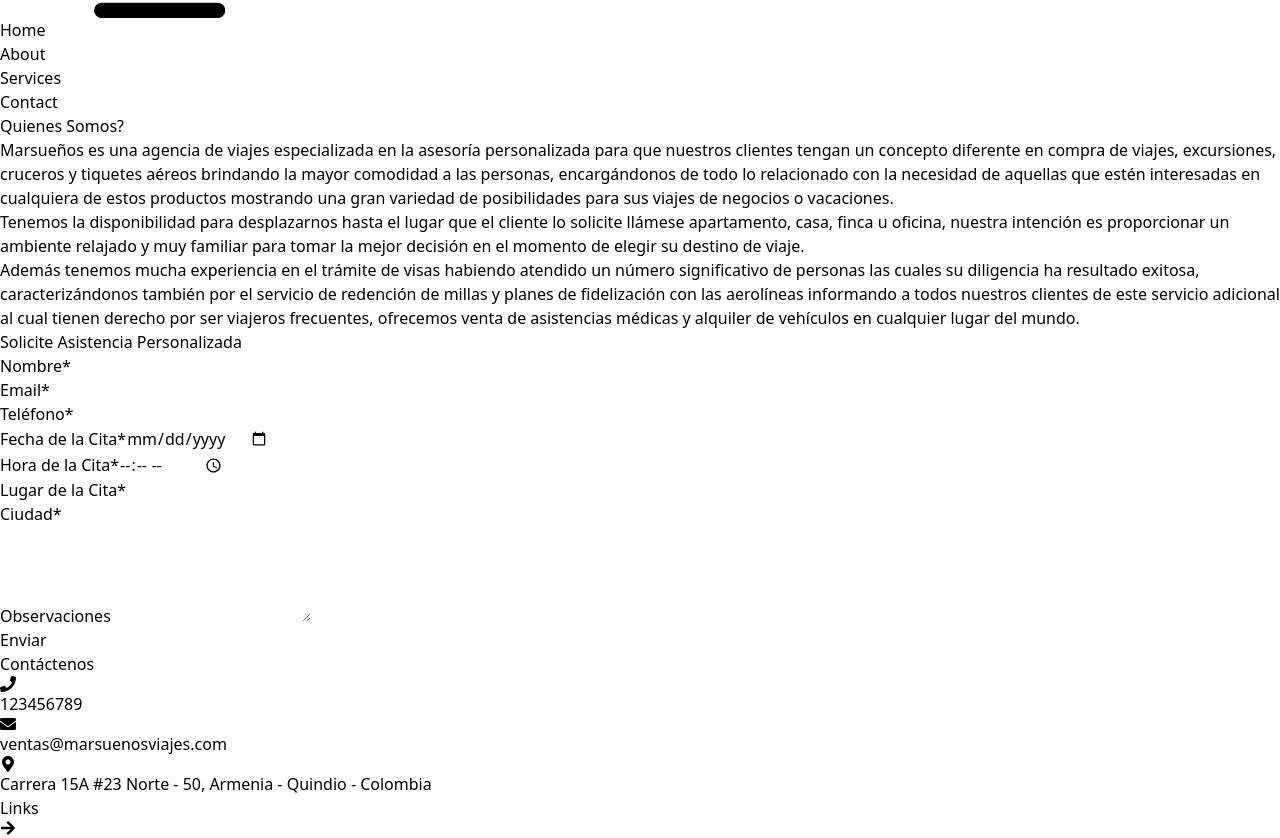
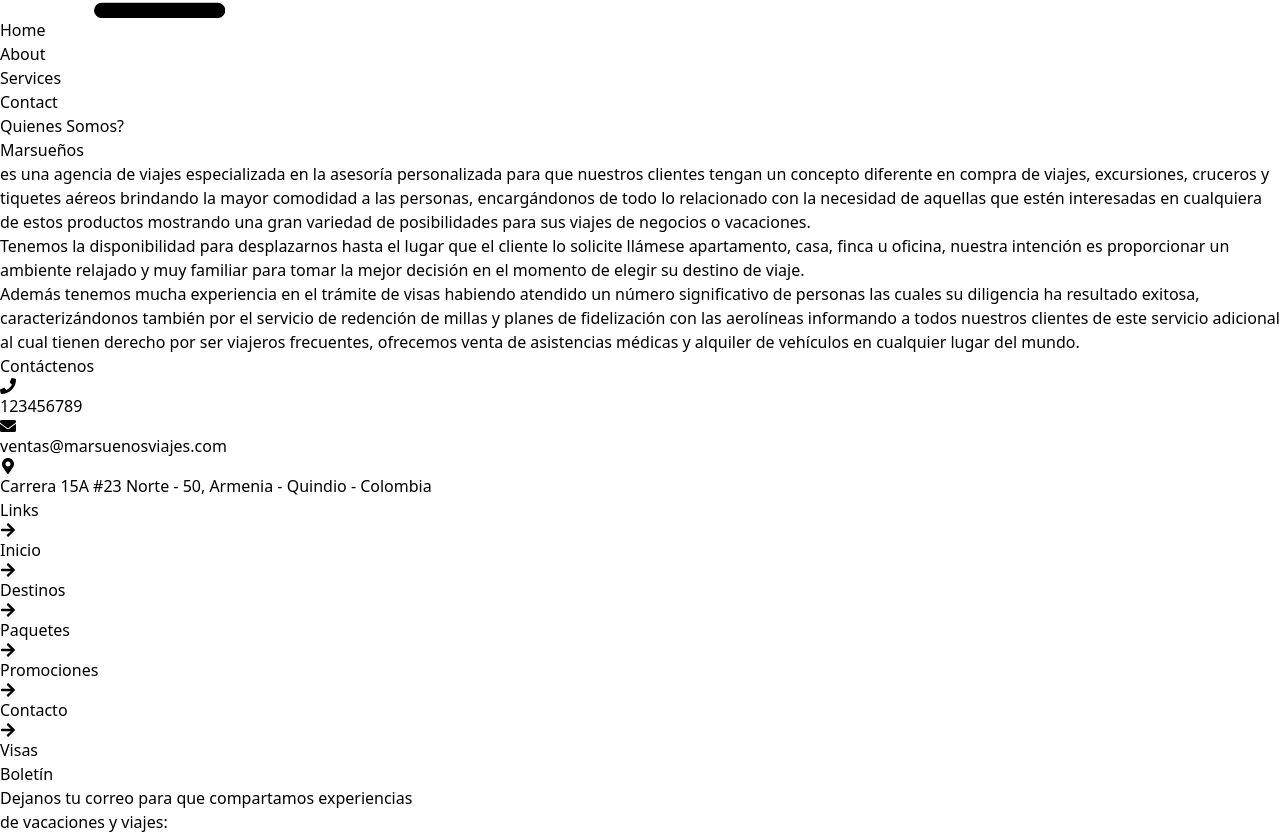
Before and after one commit to SebastianMoralesDuque/marsuenos, a React (Vite) app: page /about in a window 1280 px wide. Shown: the part 438-1276 px from the top of the page. Built offline with nearby package versions, Linux system fonts and the light colour scheme.

Commit message:
terminado el footer y arrelando la seccion de quienes somos

```diff
--- a/src/pages/About.tsx
+++ b/src/pages/About.tsx
@@ -11,6 +11,16 @@
     city: '',
     observations: ''
   });
+
+  const [isHovered, setIsHovered] = useState(false); // State para controlar el hover
+
+  const handleMouseEnter = () => {
+    setIsHovered(true);
+  };
+
+  const handleMouseLeave = () => {
+    setIsHovered(false);
+  };
 
   const handleChange = (e: React.ChangeEvent<HTMLInputElement | HTMLTextAreaElement>) => {
     const { name, value } = e.target;
@@ -29,9 +39,16 @@
   return (
     <div className="container mx-auto mt-24">
       <section className="bg-gray-100 py-8">
-      <h2 className="text-3xl font-bold mb-8 text-center">Quienes Somos?</h2>
+        <h2
+          className={`text-3xl font-bold mb-8 text-center ${isHovered ? 'text-pink-500' : 'text-white'} bg-blue-500 py-6 px-4 rounded-lg`}
+          onMouseEnter={handleMouseEnter}
+          onMouseLeave={handleMouseLeave}
+        >
+          Quienes Somos?
+        </h2>
+        <h3 className=" text-2xl text-yellow-600 py-4" >Marsueños</h3>
         <p className="text-gray-800">
-        Marsueños es una agencia de viajes especializada en la asesoría personalizada para que nuestros clientes tengan un concepto diferente en compra de viajes, excursiones, cruceros y tiquetes aéreos brindando la mayor comodidad a las personas, encargándonos de todo lo relacionado con la necesidad de aquellas que estén interesadas en cualquiera de estos productos mostrando una gran variedad de posibilidades para sus viajes de negocios o vacaciones.
+           es una agencia de viajes especializada en la asesoría personalizada para que nuestros clientes tengan un concepto diferente en compra de viajes, excursiones, cruceros y tiquetes aéreos brindando la mayor comodidad a las personas, encargándonos de todo lo relacionado con la necesidad de aquellas que estén interesadas en cualquiera de estos productos mostrando una gran variedad de posibilidades para sus viajes de negocios o vacaciones.
         </p>
         <p className="text-gray-800 mt-4">
           Tenemos la disponibilidad para desplazarnos hasta el lugar que el cliente lo solicite llámese apartamento, casa, finca u oficina, nuestra intención es proporcionar un ambiente relajado y muy familiar para tomar la mejor decisión en el momento de elegir su destino de viaje.
@@ -40,116 +57,6 @@
           Además tenemos mucha experiencia en el trámite de visas habiendo atendido un número significativo de personas las cuales su diligencia ha resultado exitosa, caracterizándonos también por el servicio de redención de millas y planes de fidelización con las aerolíneas informando a todos nuestros clientes de este servicio adicional al cual tienen derecho por ser viajeros frecuentes, ofrecemos venta de asistencias médicas y alquiler de vehículos en cualquier lugar del mundo.
         </p>
       </section>
-
-      <h2 className="text-3xl font-bold mb-8 text-center">Solicite Asistencia Personalizada</h2>
-      <section className="bg-gray-100 py-8">
-
-      <form onSubmit={handleSubmit} className="max-w-lg mx-auto mt-8">
-        <div className="mb-4">
-          <label htmlFor="name" className="block text-gray-800 font-bold mb-1">Nombre*</label>
-          <input
-            type="text"
-            id="name"
-            name="name"
-            value={formValues.name}
-            onChange={handleChange}
-            className="w-full border border-gray-300 rounded-md py-2 px-3 focus:outline-none focus:ring-2 focus:ring-blue-500"
-            required
-          />
-        </div>
-        <div className="mb-4">
-          <label htmlFor="email" className="block text-gray-800 font-bold mb-1">Email*</label>
-          <input
-            type="email"
-            id="email"
-            name="email"
-            value={formValues.email}
-            onChange={handleChange}
-            className="w-full border border-gray-300 rounded-md py-2 px-3 focus:outline-none focus:ring-2 focus:ring-blue-500"
-            required
-          />
-        </div>
-        <div className="mb-4">
-          <label htmlFor="phone" className="block text-gray-800 font-bold mb-1">Teléfono*</label>
-          <input
-            type="tel"
-            id="phone"
-            name="phone"
-            value={formValues.phone}
-            onChange={handleChange}
-            className="w-full border border-gray-300 rounded-md py-2 px-3 focus:outline-none focus:ring-2 focus:ring-blue-500"
-            required
-          />
-        </div>
-        <div className="grid grid-cols-2 gap-4 mb-4">
-          <div>
-            <label htmlFor="appointmentDate" className="block text-gray-800 font-bold mb-1">Fecha de la Cita*</label>
-            <input
-              type="date"
-              id="appointmentDate"
-              name="appointmentDate"
-              value={formValues.appointmentDate}
-              onChange={handleChange}
-              className="w-full border border-gray-300 rounded-md py-2 px-3 focus:outline-none focus:ring-2 focus:ring-blue-500"
-              required
-            />
-          </div>
-          <div>
-            <label htmlFor="appointmentTime" className="block text-gray-800 font-bold mb-1">Hora de la Cita*</label>
-            <input
-              type="time"
-              id="appointmentTime"
-              name="appointmentTime"
-              value={formValues.appointmentTime}
-              onChange={handleChange}
-              className="w-full border border-gray-300 rounded-md py-2 px-3 focus:outline-none focus:ring-2 focus:ring-blue-500"
-              required
-            />
-          </div>
-        </div>
-        <div className="mb-4">
-          <label htmlFor="appointmentLocation" className="block text-gray-800 font-bold mb-1">Lugar de la Cita*</label>
-          <input
-            type="text"
-            id="appointmentLocation"
-            name="appointmentLocation"
-            value={formValues.appointmentLocation}
-            onChange={handleChange}
-            className="w-full border border-gray-300 rounded-md py-2 px-3 focus:outline-none focus:ring-2 focus:ring-blue-500"
-            required
-          />
-        </div>
-        <div className="mb-4">
-          <label htmlFor="city" className="block text-gray-800 font-bold mb-1">Ciudad*</label>
-          <input
-            type="text"
-            id="city"
-            name="city"
-            value={formValues.city}
-            onChange={handleChange}
-            className="w-full border border-gray-300 rounded-md py-2 px-3 focus:outline-none focus:ring-2 focus:ring-blue-500"
-            required
-          />
-        </div>
-        <div className="mb-4">
-          <label htmlFor="observations" className="block text-gray-800 font-bold mb-1">Observaciones</label>
-          <textarea
-            id="observations"
-            name="observations"
-            value={formValues.observations}
-            onChange={handleChange}
-            rows={4}
-            className="w-full border border-gray-300 rounded-md py-2 px-3 focus:outline-none focus:ring-2 focus:ring-blue-500"
-          ></textarea>
-        </div>
-        <button
-          type="submit"
-          className="bg-blue-500 hover:bg-blue-600 text-white rounded px-4 py-2"
-        >
-          Enviar
-        </button>
-      </form>
-      </section>
     </div>
   );
 };
```
Lines whose indentation alone changed are shown as unchanged.
